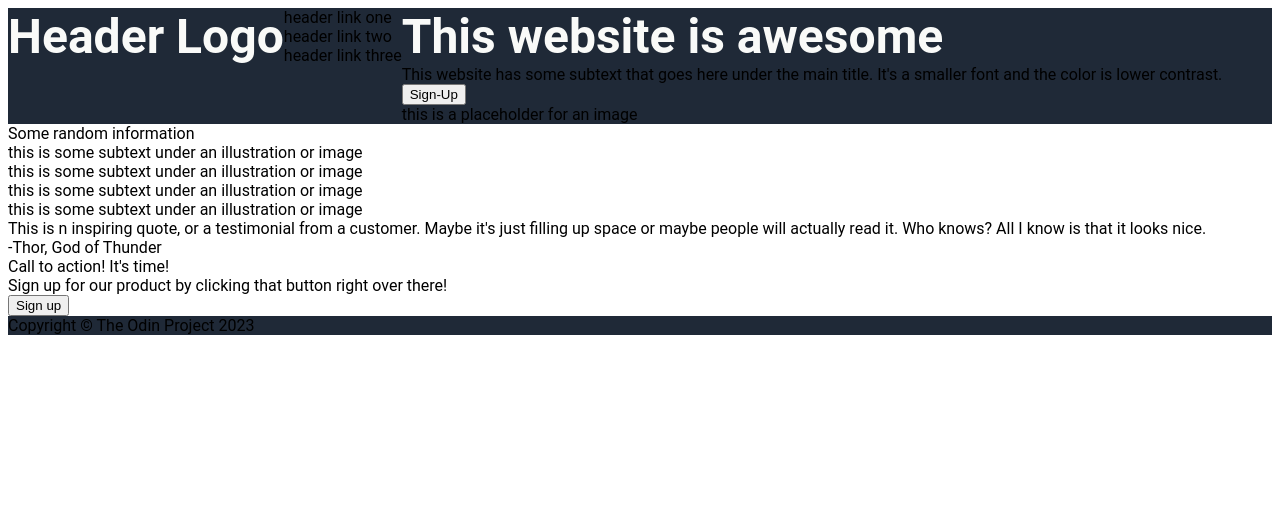
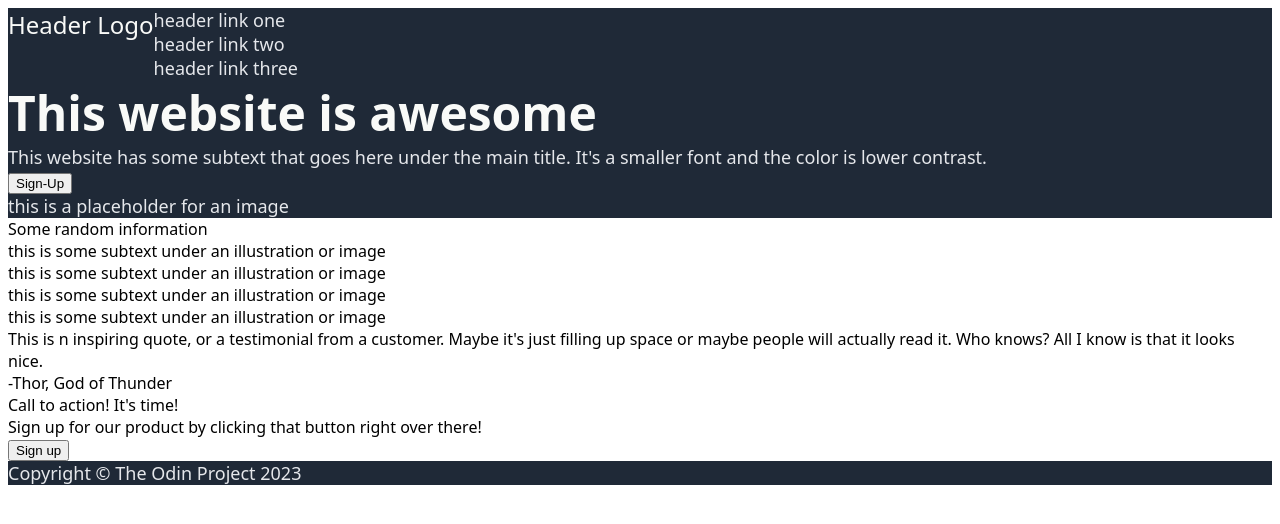
Before and after one commit to Ltys-on/landing-page, a plain HTML site: page index.html in a window 1280 px wide. Drawn offline with Linux system fonts and the light colour scheme.

Commit message:
Add font to header and correct some classes

```diff
--- a/index.html
+++ b/index.html
@@ -8,7 +8,7 @@
     <body>
         <div class="header-container">
             <div class="header">
-                <div class="logo header-main-text">Header Logo</div>
+                <div class="logo">Header Logo</div>
                 <div class="links-container">
                     <div class="links link-one">header link one</div>
                     <div class="links link-two">header link two</div>
@@ -17,7 +17,7 @@
             </div>
             <div class="hero-container">
                 <div class="hero hero-one">
-                    <div class="hero-title header-main-text">This website is awesome</div>
+                    <div class="hero-title">This website is awesome</div>
                     <div class="hero-blurb">This website has some subtext that goes here under the main title. It's a smaller font and the color is lower contrast.</div>
                     <button class="hero-button">Sign-Up</button>
                 </div>
--- a/style.css
+++ b/style.css
@@ -7,21 +7,34 @@
 body {
     display: flex;
     flex-direction: column;
-    font-family: roboto;
+    font-family: system-ui, -apple-system, BlinkMacSystemFont, 'Segoe UI', Roboto, Oxygen, Ubuntu, Cantarell, 'Open Sans', 'Helvetica Neue', sans-serif;
 }
 
 .footer,
 .header-container {
     display: flex;
+    flex-direction: column;
     background-color: #1f2937;
+    font-size: 18px;
+    color: #e5e7eb;
 }
 
-.header-main-text {
+.logo {
+    font-size: 24px;
+    color: #f9faf8;
+}
+
+.hero-title {
     font-size: 48px;
     font-weight: bolder;
     color: #f9faf8;
 }
 
+.header-secondary-text {
+    font-size: 18px;
+    color: #e5e7eb;
+}
+
 .header {
     display: flex;
 }
```
